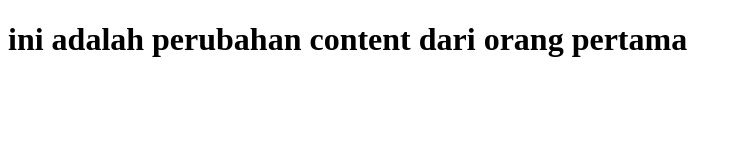
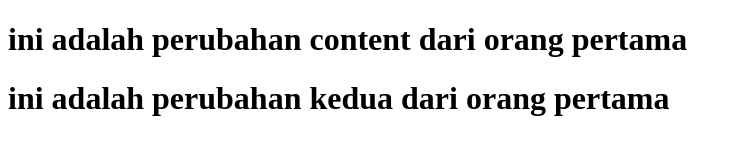
Before and after one commit to Sneheheh/testing-git, a plain HTML site: page index.html in a window 1280 px wide. Shown: the whole page, without its empty margins (0-742 px from the left). Drawn offline with Linux system fonts and the light colour scheme.

Commit message:
second commit

```diff
--- a/index.html
+++ b/index.html
@@ -7,5 +7,7 @@
 </head>
 <body>
     <h1>ini adalah perubahan content dari orang pertama</h1>
+
+    <h1>ini adalah perubahan kedua dari orang pertama</h1>
 </body>
 </html>
```
